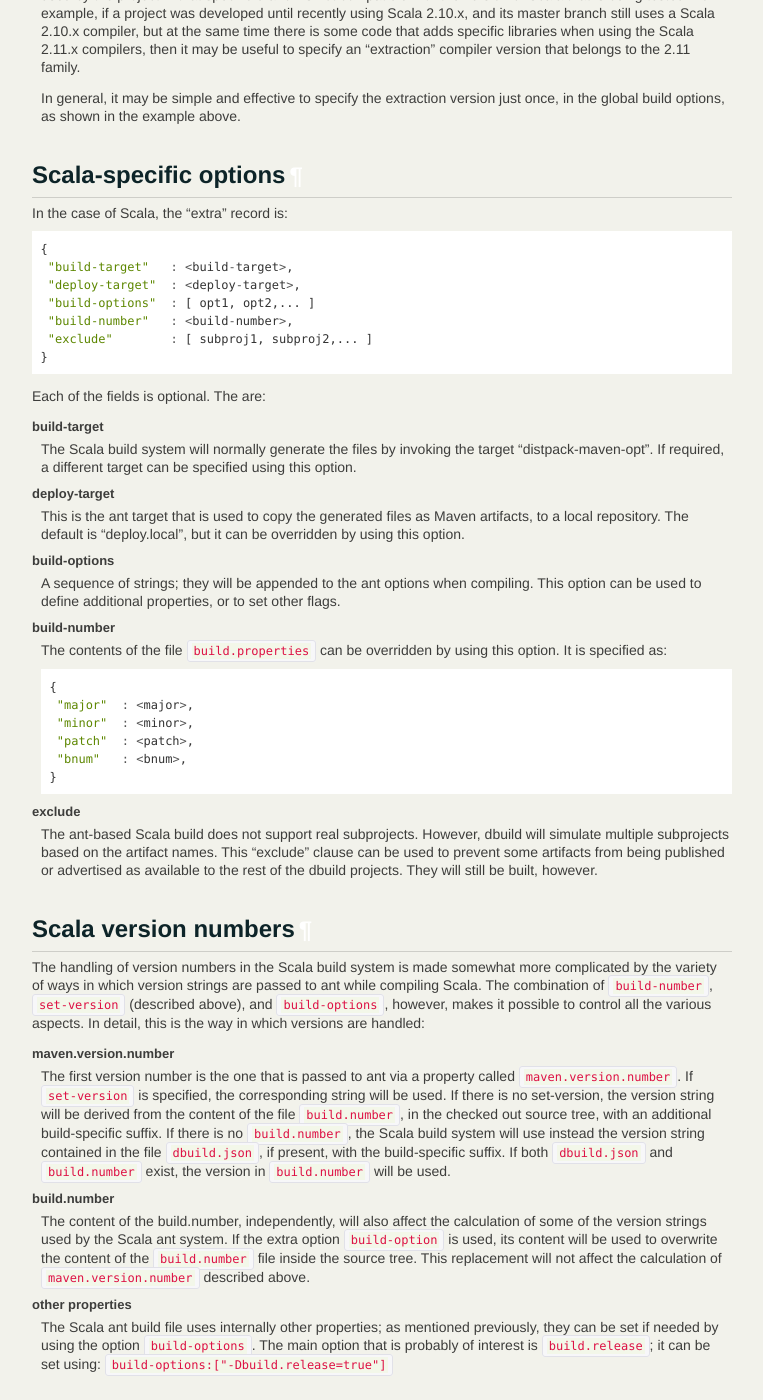
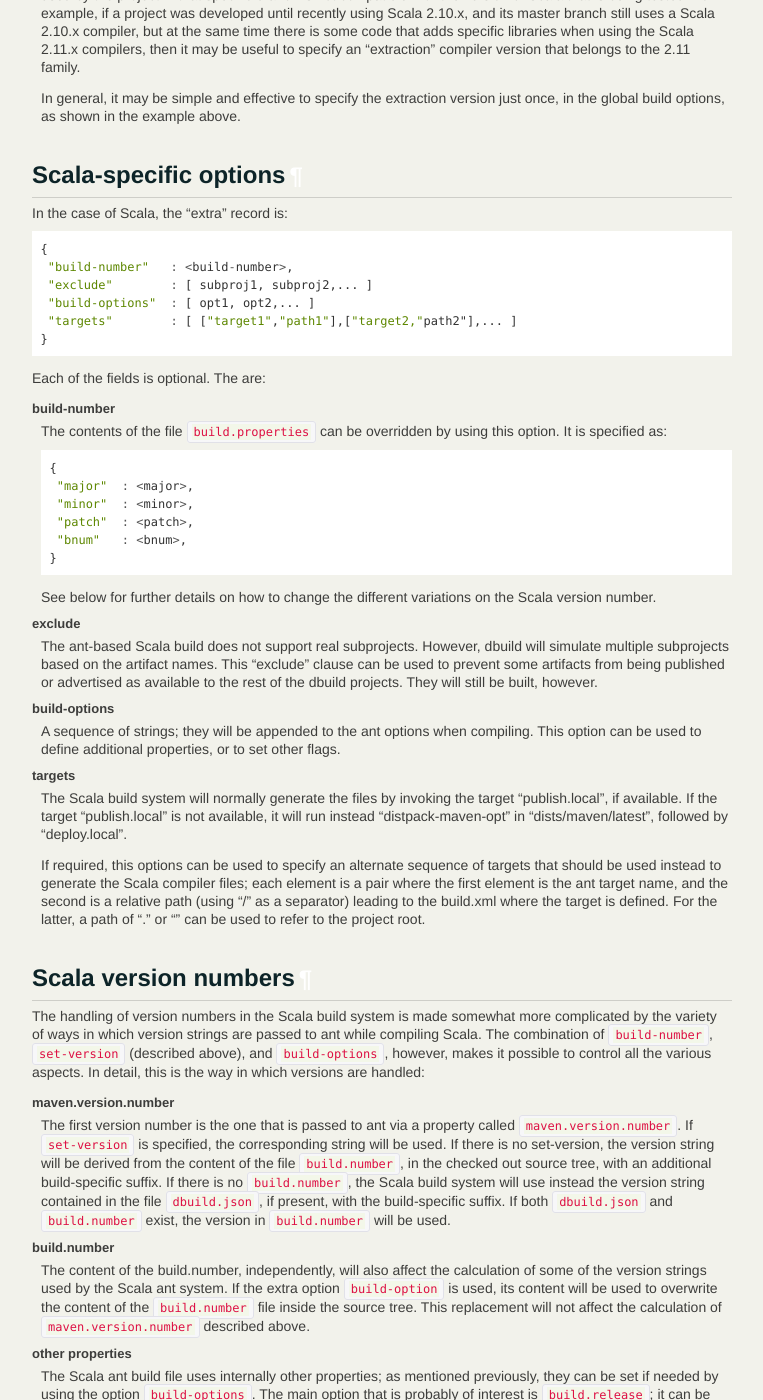
Before and after one commit to lightbend-labs/dbuild, a Sphinx documentation site: the page built from docs/src/sphinx/dbuild.rst, in a window 1280 px wide and 1400 px high, scrolled down 5616 px. Shown: the whole window, without its empty margins (138-901 px from the left). Built offline with Sphinx 7.4.7, drawn with Linux system fonts in a browser that asks for light colours.

Commit message:
Introduce "targets" option, support "publish.local"
This commit adds a better configurability of the sequence
of ant targets that should be used to generate the
Scala compiler artifacts; it also adds support for the
new target "publish.local", which will be used if
available in place of the previous "distpack-maven-opt"
and "deploy.local".

```diff
--- a/docs/src/sphinx/dbuild.rst
+++ b/docs/src/sphinx/dbuild.rst
@@ -383,29 +383,13 @@
 .. code-block:: javascript
 
    {
-    "build-target"   : <build-target>,
-    "deploy-target"  : <deploy-target>,
-    "build-options"  : [ opt1, opt2,... ]
     "build-number"   : <build-number>,
     "exclude"        : [ subproj1, subproj2,... ]
+    "build-options"  : [ opt1, opt2,... ]
+    "targets"        : [ ["target1","path1"],["target2,"path2"],... ]
    }
 
 Each of the fields is optional. The are:
-
-build-target
-  The Scala build system will normally generate the files by invoking
-  the target "distpack-maven-opt". If required, a different target can
-  be specified using this option.
-
-deploy-target
-  This is the ant target that is used to copy the generated files as
-  Maven artifacts, to a local repository. The default is "deploy.local",
-  but it can be overridden by using this option.
-
-build-options
-  A sequence of strings; they will be appended to the ant options when
-  compiling. This option can be used to define additional properties,
-  or to set other flags.
 
 build-number
   The contents of the file `build.properties` can be overridden by
@@ -420,12 +404,35 @@
       "bnum"   : <bnum>,
      }
 
+  See below for further details on how to change the different
+  variations on the Scala version number.
+
 exclude
   The ant-based Scala build does not support real subprojects. However,
   dbuild will simulate multiple subprojects based on the artifact names.
   This "exclude" clause can be used to prevent some artifacts from being
   published or advertised as available to the rest of the dbuild projects.
   They will still be built, however.
+
+build-options
+  A sequence of strings; they will be appended to the ant options when
+  compiling. This option can be used to define additional properties,
+  or to set other flags.
+
+targets
+  The Scala build system will normally generate the files by invoking
+  the target "publish.local", if available. If the target
+  "publish.local" is not available, it will run instead
+  "distpack-maven-opt" in "dists/maven/latest", followed by
+  "deploy.local".
+
+  If required, this options can be used to specify an alternate sequence
+  of targets that should be used instead to generate the Scala compiler
+  files; each element is a pair where the first element is the
+  ant target name, and the second is a relative path (using "/"
+  as a separator) leading to the build.xml where the target is
+  defined. For the latter, a path of "." or "" can be used to refer
+  to the project root.
 
 Scala version numbers
 ---------------------
```
Also changed, not shown: 2 other files.
